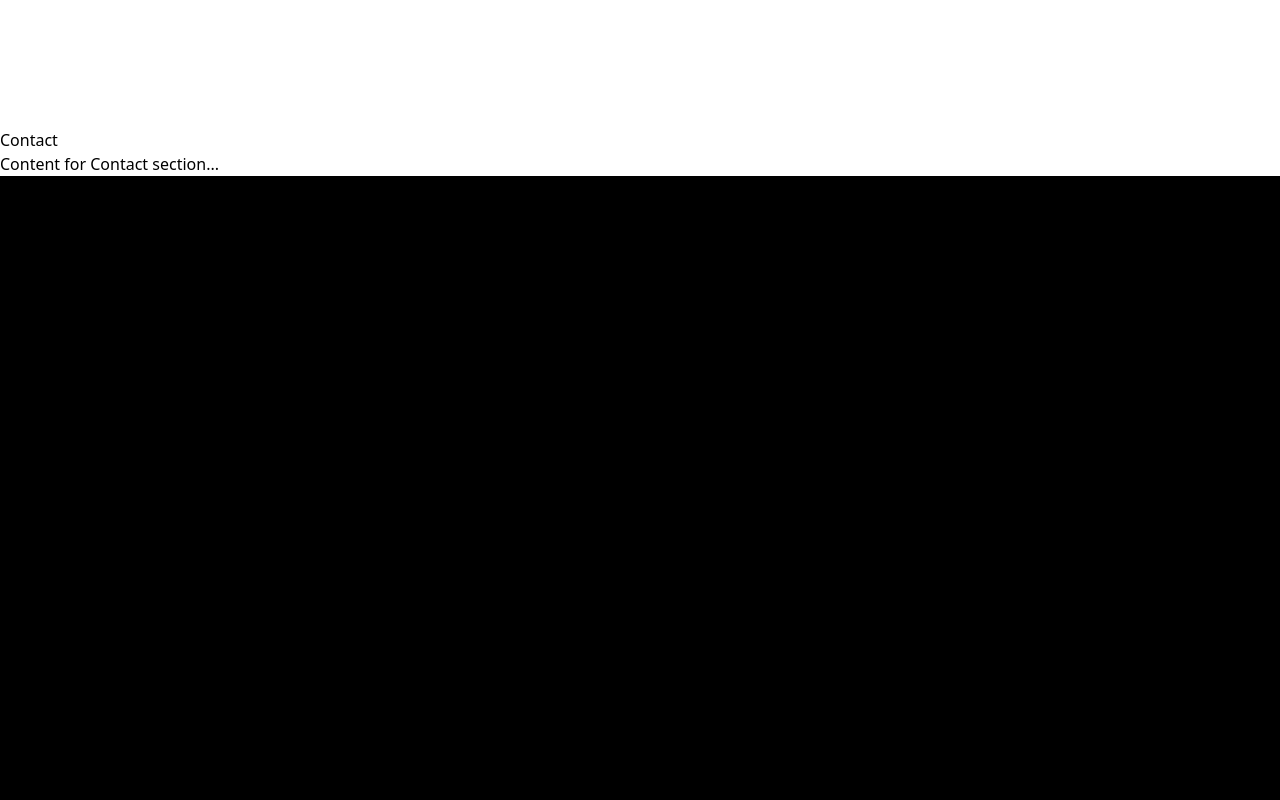
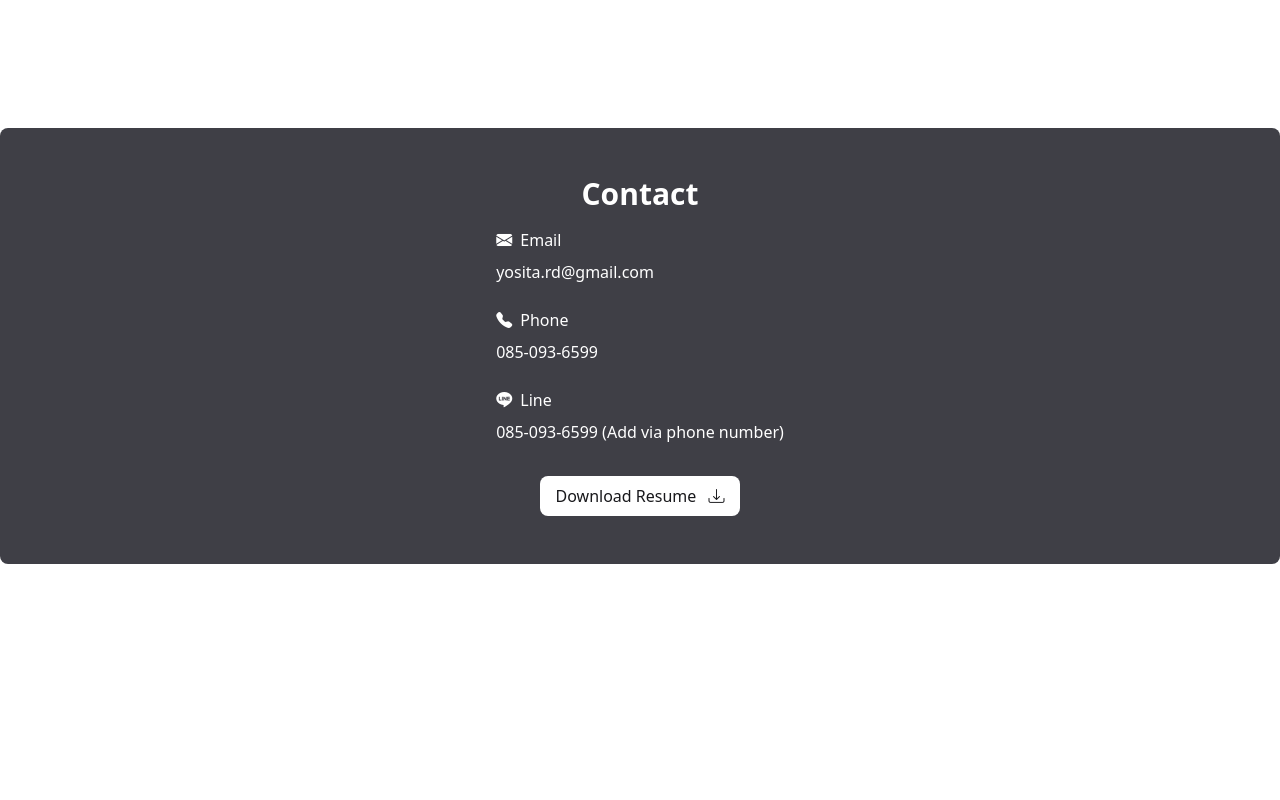
Before and after one commit to yosita-rd/yosita-portfolio, a Next.js app: page / in a window 1280 px wide. Shown: the part 1360-2160 px from the top of the page. After the commit the page ends 1988 px from the top, so only its background shows below. Built offline with nearby package versions, Linux system fonts and the light colour scheme.

Commit message:
contact section

```diff
--- a/src/app/page.tsx
+++ b/src/app/page.tsx
@@ -78,27 +78,41 @@ export default function Home() {
         <p>Content for Projects section...</p>
         <div className='bg-black w-full h-screen'></div>
       </section>
+
+      {/* Contact */}
       <section ref={contactRef} id='contact' className='py-16'>
-        <h2>Contact</h2>
-        <p>Content for Contact section...</p>
-        <div className='bg-black w-full h-screen'></div>
+        <div className='bg-zinc-700 rounded-lg px-16 py-12 flex flex-col space-y-4 text-nowrap items-center'>
+          <h1 className='text-3xl font-semibold text-white'>Contact</h1>
+          <div className='grid grid-flow-row grid-cols-1 gap-2 text-white'>
+            <span className='font-medium'>
+              <i className='bi bi-envelope-fill mr-1 font-medium'></i> Email
+            </span>
+            <Link href={`mailto:yosita.rd@gmail.com`} passHref>
+              yosita.rd@gmail.com
+            </Link>
+            <span className='font-medium mt-4'>
+              <i className='bi bi-telephone-fill mr-1 font-medium'></i> Phone
+            </span>
+            <Link href={`callto:0850936599`} passHref>
+              085-093-6599
+            </Link>
+            <span className='font-medium mt-4'>
+              <i className='bi bi-line mr-1 font-medium'></i> Line
+            </span>
+            <Link href={`callto:0850936599`} passHref>
+              085-093-6599 (Add via phone number)
+            </Link>
+          </div>
+          <Link href='/yosita_resume.pdf' passHref>
+            <button className='bg-white hover:bg-white/80 px-4 py-2 rounded-lg font-medium text-zinc-900 text-md mt-4'>
+              Download Resume <i className='bi bi-download ml-2'></i>
+            </button>
+          </Link>
+        </div>
       </section>
     </main>
   );
 }
-
-const ButtonWithAnimation: React.FC = () => {
-  return (
-    <div className='flex justify-center items-center mx-auto w-full max-w-md'>
-      <div className='relative z-10 flex items-center p-[1.5px] border rounded-xl w-full cursor-pointer overflow-hidden'>
-        <div className='absolute inset-0 bg-[conic-gradient(#0ea5e9_20deg,transparent_120deg)] rounded-full w-full h-full animate-rotate'></div>
-        <div className='relative z-20 flex bg-white p-2 rounded-[0.60rem] w-full'>
-          Subscribe
-        </div>
-      </div>
-    </div>
-  );
-};
 
 const Button: React.FC<{ children: React.ReactNode }> = ({ children }) => {
   return (
```
Also changed, not shown: 1 other file (tests, documents, lock files or other folders).
